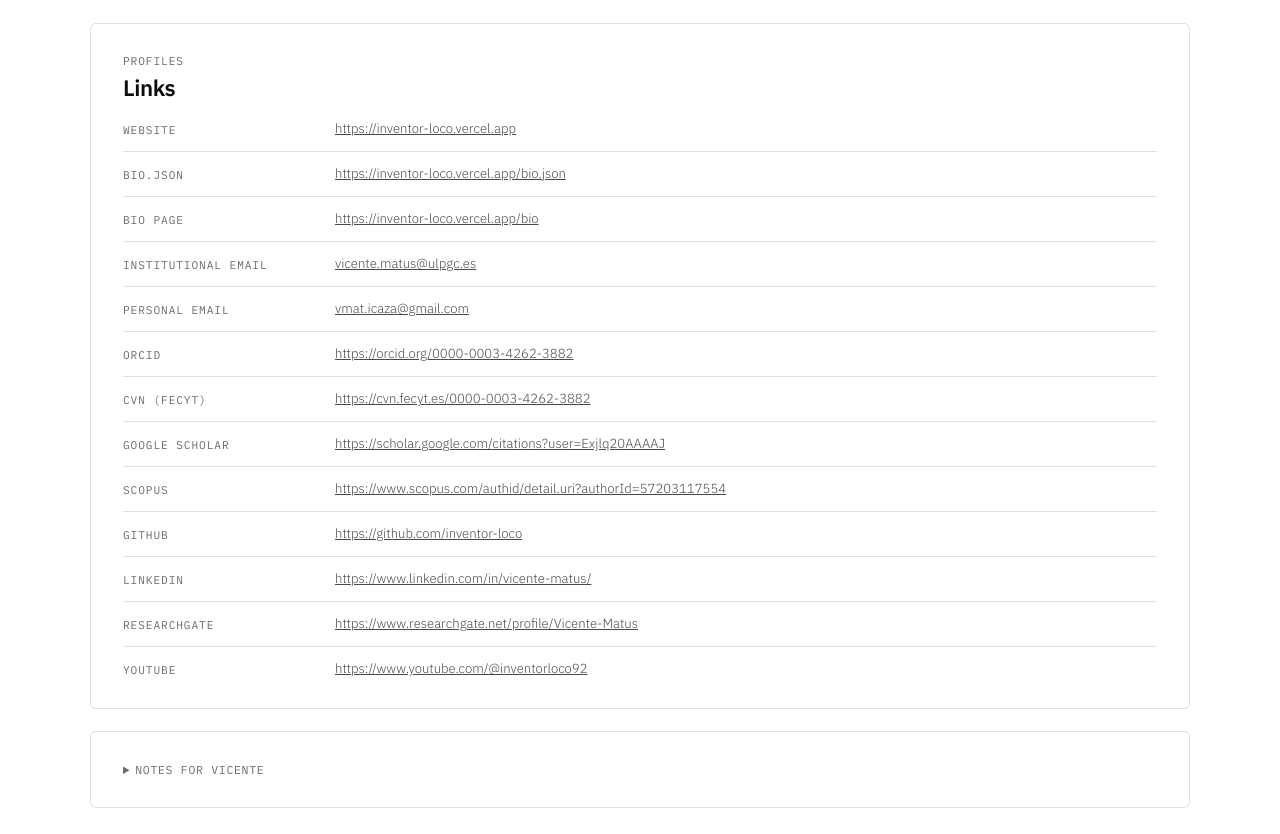
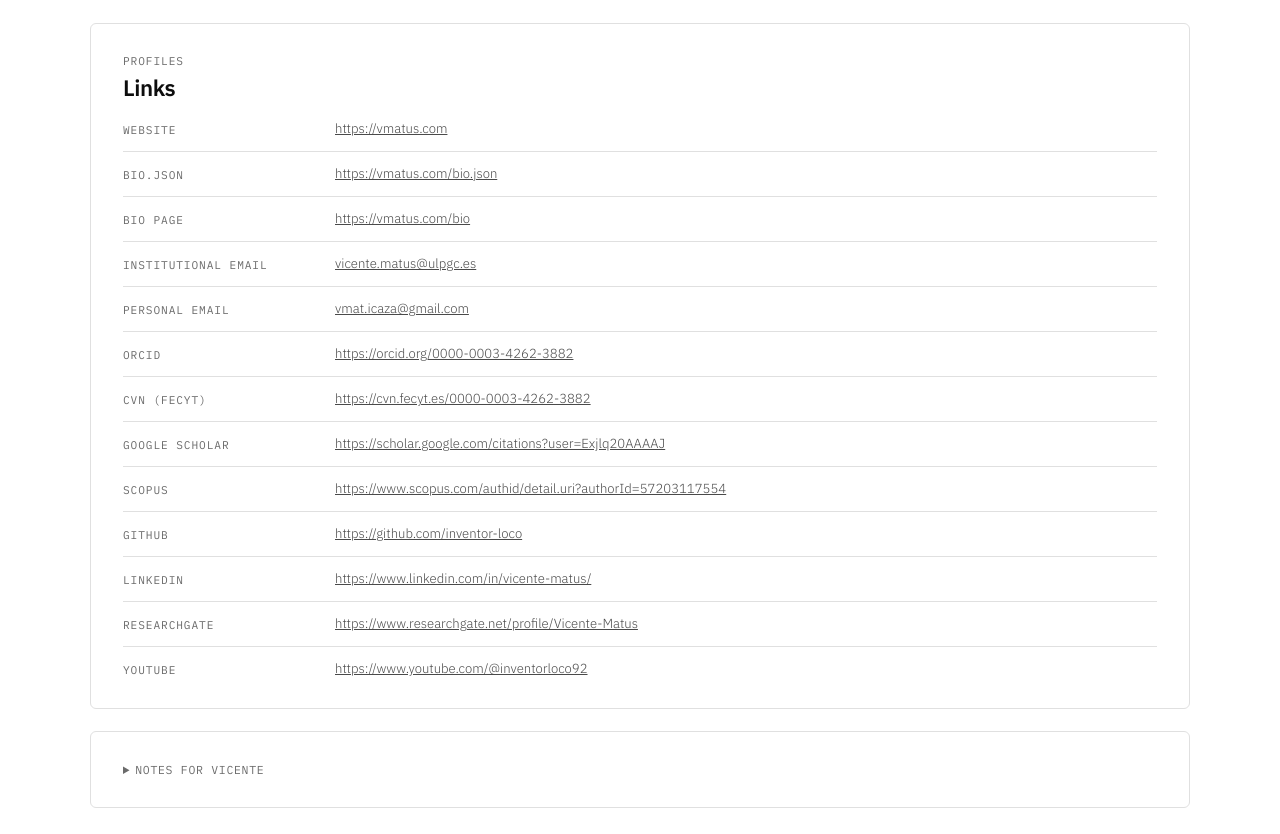
Before and after one commit to inventor-loco/inventor-loco, a plain HTML site: page bio.html in a window 1280 px wide. Shown: the part 2400-3234 px from the top of the page. Drawn offline with Linux system fonts and the light colour scheme.

Commit message:
update links to new domain

```diff
--- a/bio.json
+++ b/bio.json
@@ -1,5 +1,5 @@
 {
-  "_readme": "Canonical professional bio for Vicente Matus Icaza. Edit this file only. The home-page lead reads tagline (first person) and cv.html and cv-full.html read bios.short (first person); bio.html renders bios.medium and bios.long only, both written in third-person IEEE-biography style. Public copies: https://inventor-loco.vercel.app/bio.json and https://inventor-loco.vercel.app/bio (bio.html). Entries in todos are unverified and must be filled by Vicente. Do not add publications, awards, or numbers that are not already in this file.",
+  "_readme": "Canonical professional bio for Vicente Matus Icaza. Edit this file only. The home-page lead reads tagline (first person) and cv.html and cv-full.html read bios.short (first person); bio.html renders bios.medium and bios.long only, both written in third-person IEEE-biography style. Public copies: https://vmatus.com/bio.json and https://vmatus.com/bio (bio.html). Entries in todos are unverified and must be filled by Vicente. Do not add publications, awards, or numbers that are not already in this file.",
   "version": 1,
   "updated": "2026-11-24",
   "name": {
@@ -272,21 +272,21 @@
         "en": "Website",
         "es": "Sitio web"
       },
-      "url": "https://inventor-loco.vercel.app"
+      "url": "https://vmatus.com"
     },
     "bio_json": {
       "label": {
         "en": "bio.json",
         "es": "bio.json"
       },
-      "url": "https://inventor-loco.vercel.app/bio.json"
+      "url": "https://vmatus.com/bio.json"
     },
     "bio_page": {
       "label": {
         "en": "Bio page",
         "es": "Página de biografía"
       },
-      "url": "https://inventor-loco.vercel.app/bio"
+      "url": "https://vmatus.com/bio"
     },
     "email": {
       "label": {
@@ -395,7 +395,7 @@
     },
     {
       "id": "website-url",
-      "text": "Canonical site URL. This file and readme.md use https://inventor-loco.vercel.app. cv-master.md and cv-full.html still list https://inventor-loco.github.io/inventor-loco/. /bio is a Vercel rewrite to bio.html; /bio.html and /bio.json work without that rewrite."
+      "text": "Canonical site URL is https://vmatus.com, used across bio.json, readme.md, cv-master.md, cv-master-es.md, and cv-full.html. /bio is a Vercel rewrite to bio.html; /bio.html and /bio.json work without that rewrite."
     },
     {
       "id": "email-personal-public",
```
Also changed, not shown: cv-full.html (+1 -1 lines), 3 other files.
